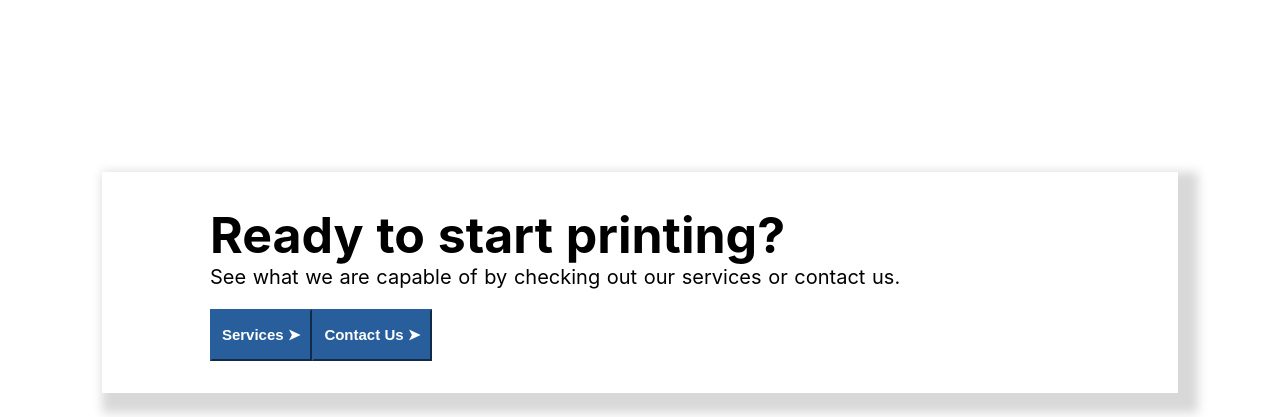
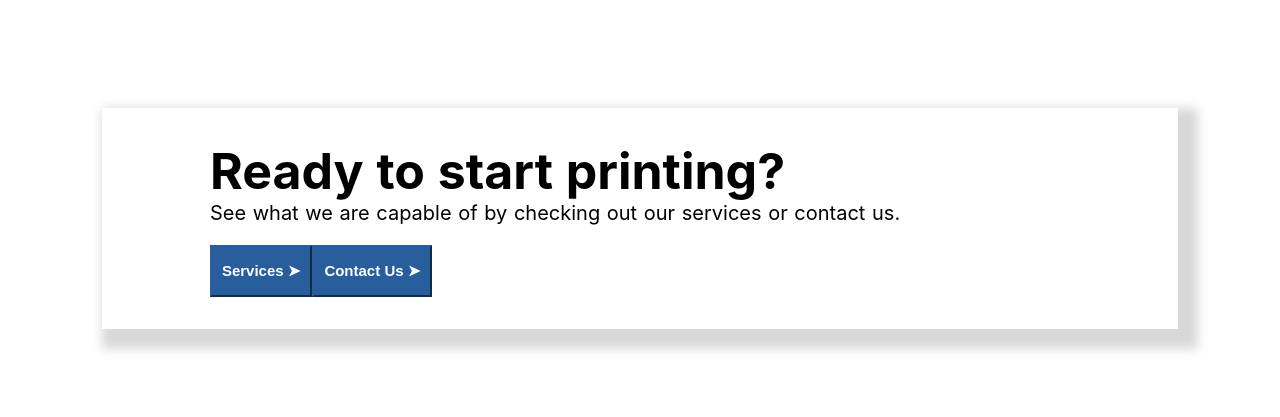
Before and after one commit to colonialpress/vue-frontend, a Nuxt app: page / in a window 1280 px wide. Shown: the part 4272-4689 px from the top of the page. After the commit the page ends 4639 px from the top, so only its background shows below. Built offline with nearby package versions, Linux system fonts and the light colour scheme.

Commit message:
Updated footer padding

```diff
--- a/components/Footer.vue
+++ b/components/Footer.vue
@@ -35,7 +35,7 @@
     box-shadow: 10px 10px 10px 10px #D8D8D8;
   }
   .Footer {
-    padding: 8%;
+    padding: 3% 8%;
   }
   .Footer h1 {
     font-size: 50px;
```
